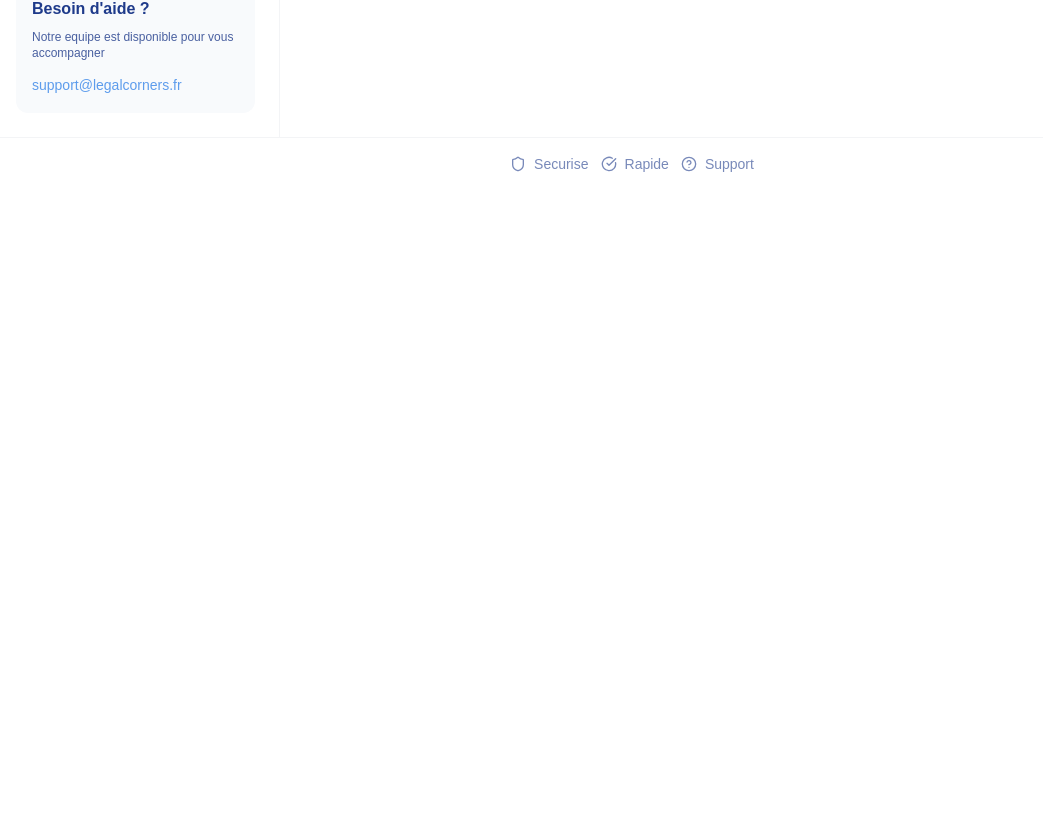
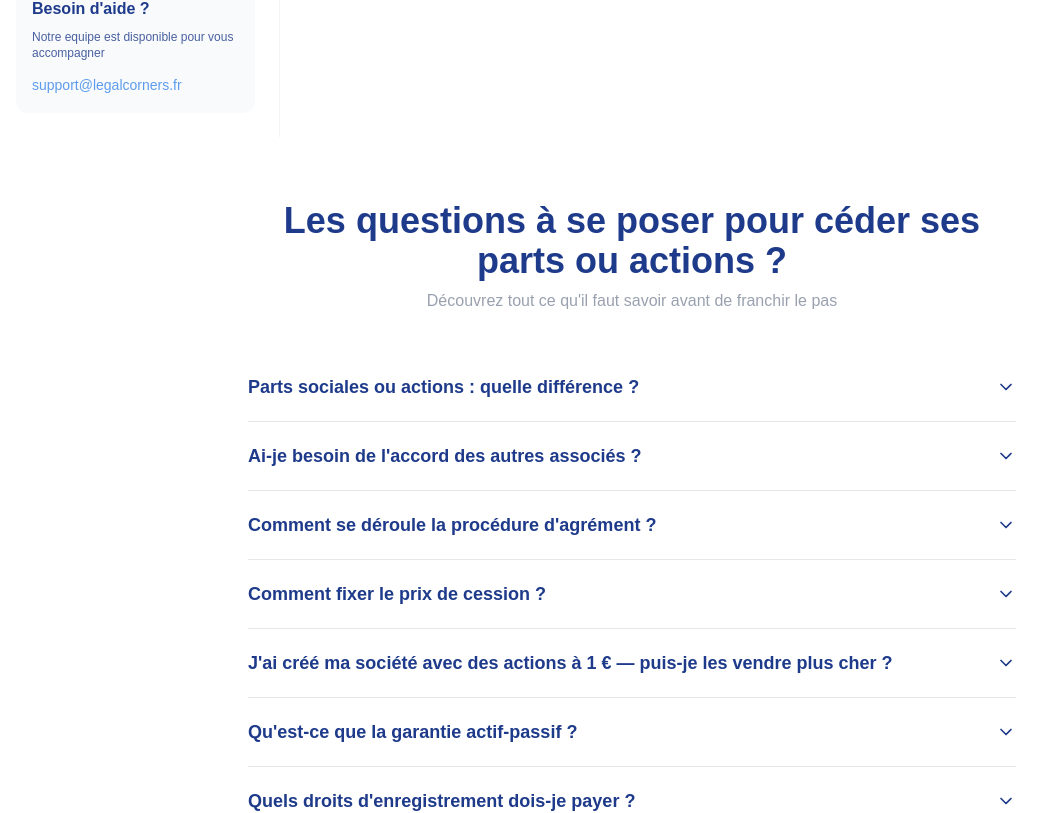
Before and after one commit to alexandragabsi-arch/comp, a Next.js app: page /cession-parts in a window 1280 px wide. Shown: the part 816-1629 px from the top of the page, without its empty margins (8-1051 px from the left). Before the commit the page ends 1006 px from the top, so only its background shows below. Built offline with nearby package versions, Linux system fonts and the light colour scheme.

Commit message:
Ajout section FAQ en bas de la page cession de parts
11 questions fréquentes avec accordéons (Collapsible) couvrant :
parts vs actions, agrément, prix, garantie actif-passif,
droits d'enregistrement, plus-value, documents, greffe, délais.

https://claude.ai/code/session_01A9esiMPM7ozDJXVP8UbNRX

```diff
--- a/app/cession-parts/page.tsx
+++ b/app/cession-parts/page.tsx
@@ -4224,6 +4224,77 @@ const [cedantPhysique, setCedantPhysique] = useState<PersonnePhysique>({
         </main>
       </div>
 
+  {/* FAQ Section */}
+  <section className="bg-white py-16 px-4">
+    <div className="max-w-3xl mx-auto">
+      <h2 className="text-3xl md:text-4xl font-bold text-[#1E3A8A] text-center mb-2">
+        Les questions à se poser pour céder ses parts ou actions ?
+      </h2>
+      <p className="text-center text-gray-400 mb-10">
+        Découvrez tout ce qu&apos;il faut savoir avant de franchir le pas
+      </p>
+
+      <div className="divide-y divide-gray-200">
+        {[
+          {
+            q: "Parts sociales ou actions : quelle différence ?",
+            a: "Les parts sociales concernent les SARL, EURL, SCI et SNC. Les actions concernent les SAS, SASU et SA. La cession d'actions est en général plus libre, tandis que les parts sociales sont plus encadrées et requièrent souvent l'accord des associés."
+          },
+          {
+            q: "Ai-je besoin de l'accord des autres associés ?",
+            a: "Pour les parts sociales (SARL, SCI…), une procédure d'agrément est généralement obligatoire si vous cédez à un tiers. Pour les actions (SAS, SA), la cession est en principe libre sauf clause contraire dans les statuts (clause d'agrément, de préemption…)."
+          },
+          {
+            q: "Comment se déroule la procédure d'agrément ?",
+            a: "Le cédant notifie son projet de cession à la société. Les associés se réunissent en assemblée générale et votent. En SARL, la majorité requise est en principe la majorité des associés représentant au moins la moitié des parts. Le silence pendant 3 mois vaut agrément."
+          },
+          {
+            q: "Comment fixer le prix de cession ?",
+            a: "Le prix est librement fixé entre les parties. Il peut être déterminé selon la valeur nominale, la valeur comptable (actif net), la valeur de rendement ou par un expert désigné. Il est recommandé de justifier le prix retenu pour éviter tout risque de requalification fiscale."
+          },
+          {
+            q: "J'ai créé ma société avec des actions à 1 € — puis-je les vendre plus cher ?",
+            a: "Oui, tout à fait. La valeur nominale d'une action ne reflète pas sa valeur réelle. Vous pouvez céder vos actions à un prix supérieur si la valeur de la société a augmenté. La différence constitue une plus-value soumise à imposition."
+          },
+          {
+            q: "Qu'est-ce que la garantie actif-passif ?",
+            a: "C'est une clause par laquelle le cédant garantit au cessionnaire que l'actif et le passif de la société sont conformes à ce qui a été présenté. Si un passif caché apparaît après la cession, le cédant devra indemniser le cessionnaire. Elle est fortement recommandée."
+          },
+          {
+            q: "Quels droits d'enregistrement dois-je payer ?",
+            a: "Pour les parts sociales (SARL, SCI) : 3 % du prix de cession après un abattement de 23 000 € (réparti au prorata). Pour les actions (SAS, SA) : 0,1 % du prix de cession, sans plafond. Ces droits sont à la charge de l'acquéreur sauf convention contraire."
+          },
+          {
+            q: "Comment est imposée la plus-value ?",
+            a: "La plus-value de cession est soumise au prélèvement forfaitaire unique (PFU) de 30 % (12,8 % d'impôt sur le revenu + 17,2 % de prélèvements sociaux). Vous pouvez opter pour le barème progressif de l'IR avec des abattements pour durée de détention dans certains cas."
+          },
+          {
+            q: "Quels documents sont obligatoires ?",
+            a: "Les documents essentiels sont : l'acte de cession (signé par les parties), le procès-verbal d'assemblée générale (agrément), le formulaire d'enregistrement aux impôts, et la mise à jour des statuts si nécessaire. Un ordre de mouvement peut aussi être requis pour les actions."
+          },
+          {
+            q: "Faut-il déposer des documents au Greffe ?",
+            a: "Oui, si la cession entraîne une modification des statuts (changement d'associé, de gérant…), il faut déposer au Greffe : les statuts mis à jour, le PV d'assemblée, et le formulaire M3. Le dépôt peut aussi se faire en ligne via le guichet unique de l'INPI."
+          },
+          {
+            q: "Dans combien de temps la cession est-elle effective ?",
+            a: "La cession est effective entre les parties dès la signature de l'acte. Elle est opposable à la société après signification (ou acceptation dans un acte authentique). Elle est opposable aux tiers après publication au RCS. Comptez généralement 2 à 4 semaines pour l'ensemble des formalités."
+          },
+        ].map((item, index) => (
+          <Collapsible key={index}>
+            <CollapsibleTrigger className="flex w-full items-center justify-between py-5 text-left">
+              <span className="text-lg font-semibold text-[#1E3A8A] pr-4">{item.q}</span>
+              <ChevronDown className="w-5 h-5 text-[#1E3A8A] flex-shrink-0 transition-transform duration-200" />
+            </CollapsibleTrigger>
+            <CollapsibleContent className="pb-5 text-gray-600 leading-relaxed">
+              {item.a}
+            </CollapsibleContent>
+          </Collapsible>
+        ))}
+      </div>
+    </div>
+  </section>
+
   {/* Footer */}
   <footer className="bg-white border-t border-gray-100 py-4">
     <div className="max-w-7xl mx-auto px-4 flex flex-row items-center justify-center gap-3 text-sm text-[#1E3A8A]/60">
```
